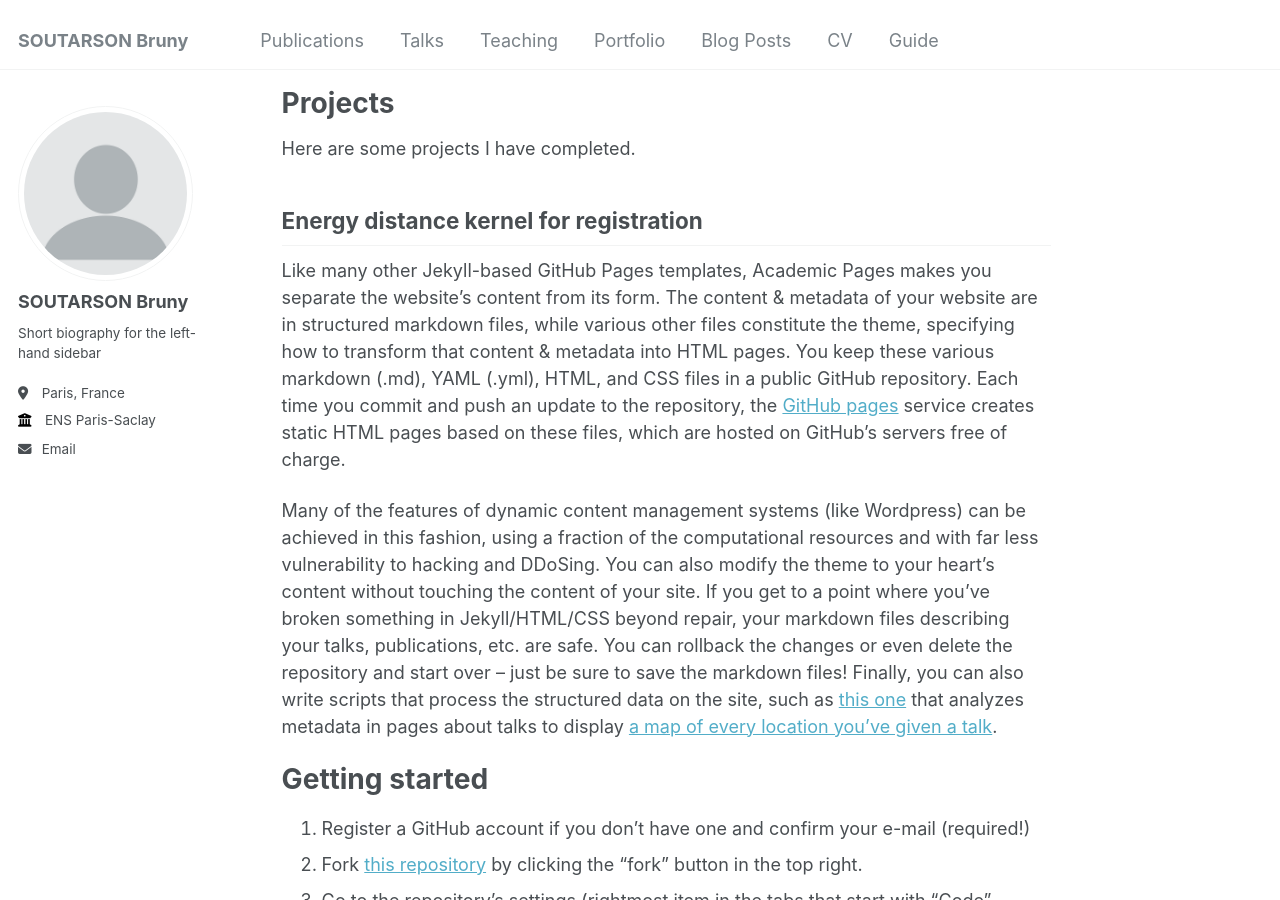
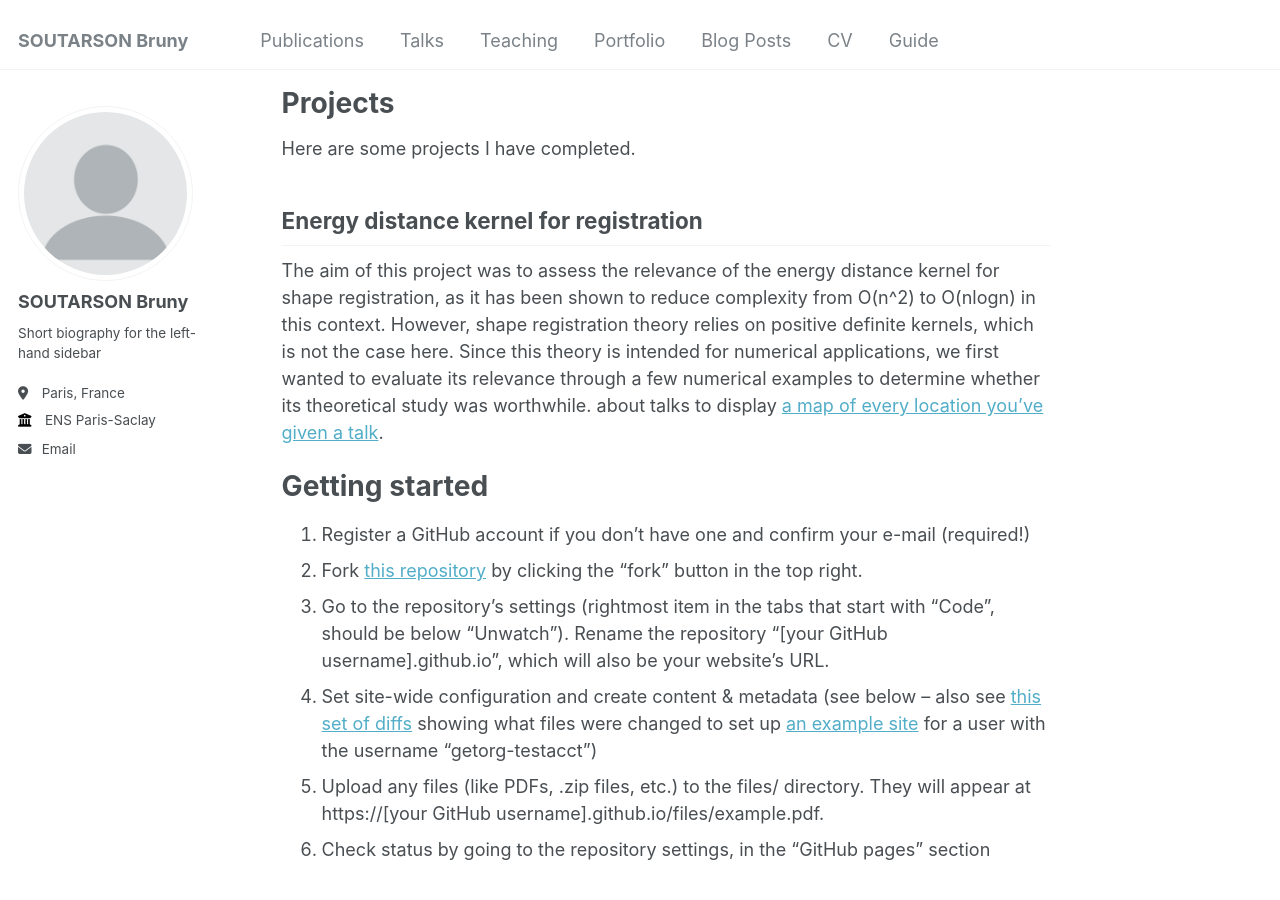
Before and after one commit to brutheg/brutheg.github.io, a Jekyll site: the page built from _pages/about.md, in a window 1280 px wide and 900 px high, scrolled down 297 px. Built offline with Jekyll 4.4.1, drawn with Linux system fonts in a browser that asks for light colours.

Commit message:
Update about.md

```diff
--- a/_pages/about.md
+++ b/_pages/about.md
@@ -17,9 +17,8 @@ Here are some projects I have completed.
 
 Energy distance kernel for registration
 ------
-Like many other Jekyll-based GitHub Pages templates, Academic Pages makes you separate the website's content from its form. The content & metadata of your website are in structured markdown files, while various other files constitute the theme, specifying how to transform that content & metadata into HTML pages. You keep these various markdown (.md), YAML (.yml), HTML, and CSS files in a public GitHub repository. Each time you commit and push an update to the repository, the [GitHub pages](https://pages.github.com/) service creates static HTML pages based on these files, which are hosted on GitHub's servers free of charge.
-
-Many of the features of dynamic content management systems (like Wordpress) can be achieved in this fashion, using a fraction of the computational resources and with far less vulnerability to hacking and DDoSing. You can also modify the theme to your heart's content without touching the content of your site. If you get to a point where you've broken something in Jekyll/HTML/CSS beyond repair, your markdown files describing your talks, publications, etc. are safe. You can rollback the changes or even delete the repository and start over -- just be sure to save the markdown files! Finally, you can also write scripts that process the structured data on the site, such as [this one](https://github.com/academicpages/academicpages.github.io/blob/master/talkmap.ipynb) that analyzes metadata in pages about talks to display [a map of every location you've given a talk](https://academicpages.github.io/talkmap.html).
+The aim of this project was to assess the relevance of the energy distance kernel for shape registration, as it has been shown to reduce complexity from O(n^2) to O(nlogn) in this context. However, shape registration theory relies on positive definite kernels, which is not the case here. Since this theory is intended for numerical applications, we first wanted to evaluate its relevance through a few numerical examples to determine whether its theoretical study was worthwhile.
+about talks to display [a map of every location you've given a talk](https://academicpages.github.io/talkmap.html).
 
 Getting started
 ======
```
